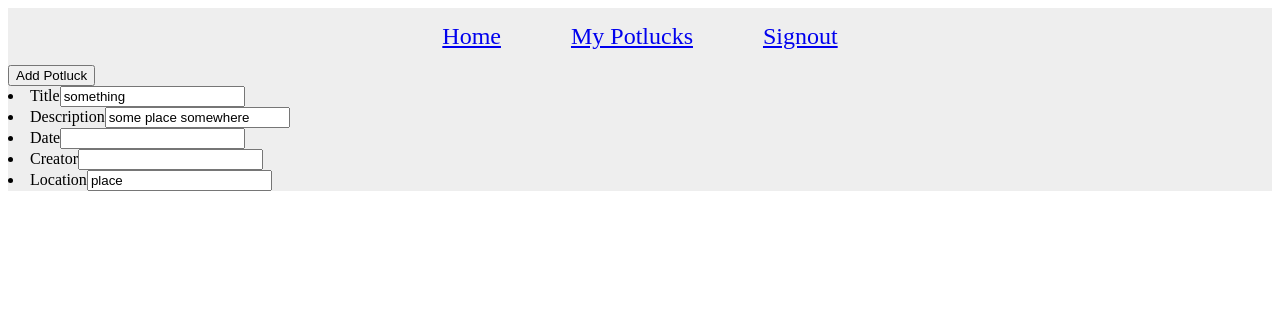
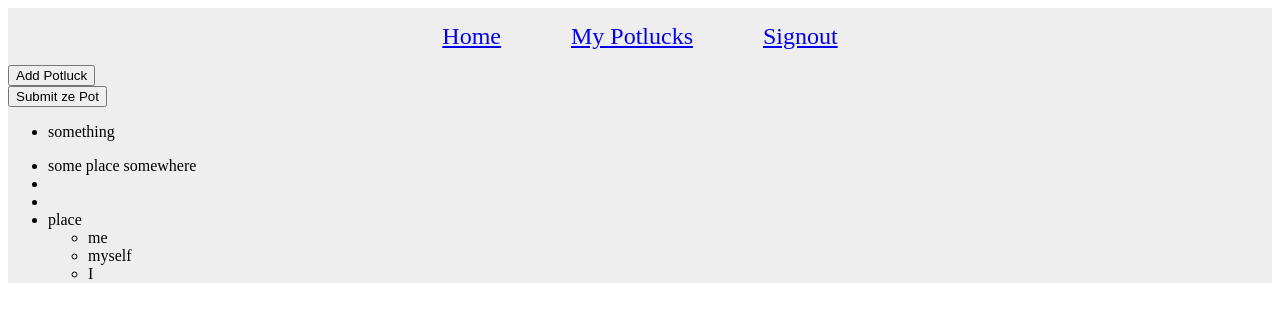
Before and after one commit to PotluckPlanner-TT7/Frontend, a React (Create React App) app: page /my-potlucks in a window 1280 px wide. Shown: the top 322 px of the page. Built offline with nearby package versions, Linux system fonts and the light colour scheme; sample sign-in values are in the browser's storage.

Commit message:
Added conditional editform rendering, and added conditional buttons for edit and save

```diff
--- a/src/components/potluck/MyPotLuckCard.js
+++ b/src/components/potluck/MyPotLuckCard.js
@@ -13,13 +13,23 @@ function MyPotLuckCard(props) {
       [event.target.name]: event.target.value,
     })
   }
-  const submitHandler = (event) => {
-    console.log(event)
+  const formSubmit = (event) => {
+    event.preventDefault();
+    if(editing){
+      console.log("submit call fired baybeeee")
+    } else {
+      console.log("editing in submit call evaluated to false")
+    }
     //Add Put request here.
+    //State toggle in submitHandler
   };
 
-  return (
-    <form>
+  const buttonToggle = (event) => {
+    setEditing(!editing)
+  }
+
+  const form =
+  <form onSubmit={formSubmit}>
       <li><label> Title
         <input
         type="text"
@@ -68,23 +78,33 @@ function MyPotLuckCard(props) {
         onChange={changeHandler}
          />
       </label>
+
+      <button type="submit" onClick={formSubmit}>Save pot</button>
       </li>
     </form>
-    // <div>
-    //   <button onClick={submitHandler}> Edit Potluck </button>
-    //   <ul>
-    //     <li>{editing ? <input /> : <p>{potluck.title}</p>}</li>
-    //     <li>{potluck.description}</li>
-    //     <li>{potluck.date}</li>
-    //     <li>{potluck.creator}</li>
-    //     <li>{potluck.location}</li>
-    //     <ul>
-    //       {potluck.guests.map(guest => {
-    //         return (<li>{guest}</li>)
-    //       })}
-    //     </ul>
-    //   </ul>
-    // </div>
+
+    const thisPotluck =
+    <ul>
+    <li>{editing ? <input /> : <p>{potluck.title}</p>}</li>
+    <li>{potluck.description}</li>
+    <li>{potluck.date}</li>
+    <li>{potluck.creator}</li>
+    <li>{potluck.location}</li>
+      <ul>
+        {potluck.guests.map(guest => {
+        return (<li>{guest}</li>)
+        })}
+      </ul>
+    </ul>
+
+  return (
+    <div>
+      {editing ? null : <button type="submit" onClick={buttonToggle}>Submit ze Pot</button>}
+
+      {editing ? form : thisPotluck }
+
+    </div>
+
   );
 }
 
```
